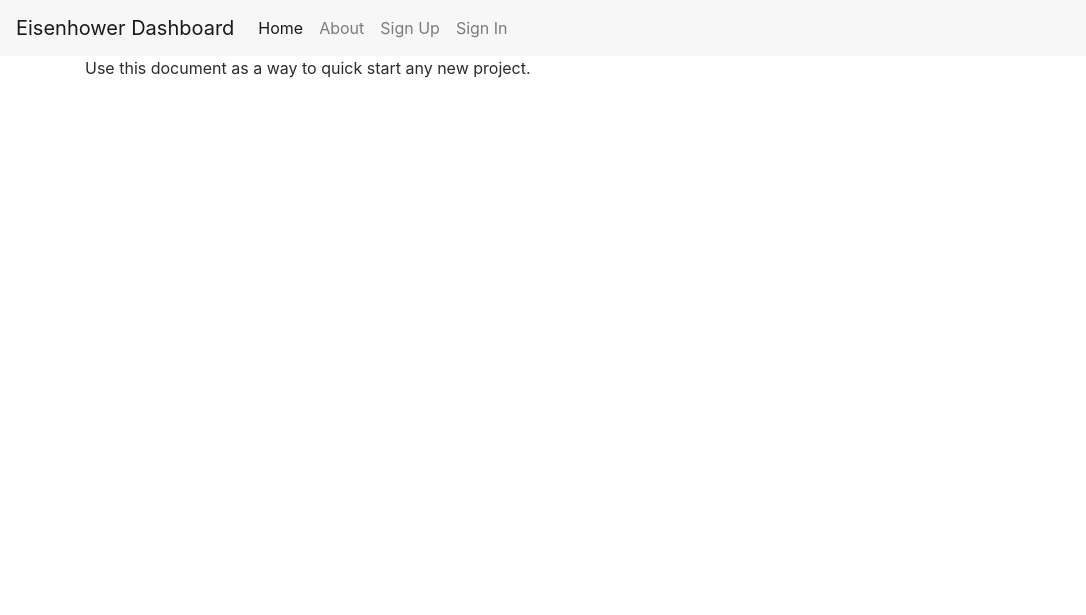
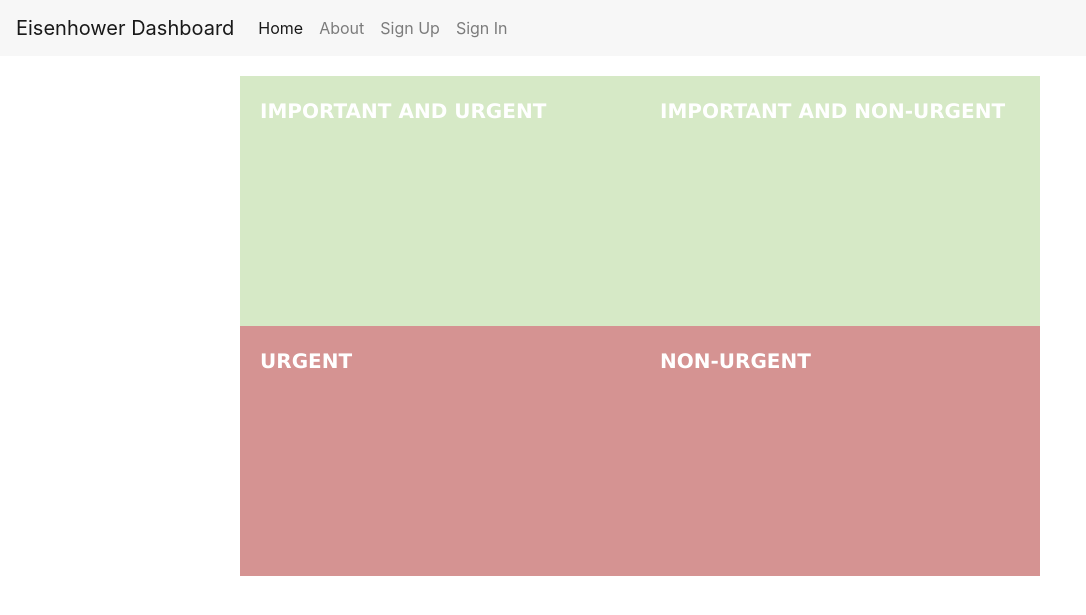
Before and after one commit to mooja/eisenhower_dashboard, a Django app: page / in a window 1280 px wide. Shown: the top 615 px of the page, without its empty margins (0-1086 px from the left). Run offline with Django 3.2, Linux system fonts and the light colour scheme; style sheets or scripts are compiled from the project's sources; some libraries are stand-ins or nearby versions.

Commit message:
initial prototype

```diff
--- a/eisenhower_dashboard/static/sass/project.scss
+++ b/eisenhower_dashboard/static/sass/project.scss
@@ -69,3 +69,46 @@ $red: #b94a48;
 [hidden][style="display: block;"] {
   display: block !important;
 }
+
+////////////////////////////////
+		// Eisenhower Matrix //
+////////////////////////////////
+$matrix_width: 800px;
+$matrix_height: 500px;
+$quadrant_width: $matrix_width / 2;
+$quadrant_height: $matrix_height / 2;
+
+.ematrix {
+  width: $matrix_width;
+  height: $matrix_height;
+  margin: 20px auto;
+}
+
+.quadrant {
+  float: left;
+  display: block;
+  width: $quadrant_width;
+  height: $quadrant_height;
+  color: $white;
+  font-family: 'Lucida Sans', 'Lucida Sans Regular', 'Lucida Grande', 'Lucida Sans Unicode', Geneva, Verdana, sans-serif;
+  font-size: 20px;
+  font-weight: 600;
+  padding: 20px;
+  text-transform: uppercase;
+}
+
+.quadrant1 {
+  background: $mint-green;
+}
+
+.quadrant2 {
+  background: $mint-green;
+}
+
+.quadrant3 {
+  background: lighten($red, 20%);
+}
+
+.quadrant4 {
+  background: lighten($red, 20%);
+}
--- a/eisenhower_dashboard/templates/pages/home.html
+++ b/eisenhower_dashboard/templates/pages/home.html
@@ -1 +1,16 @@
 {% extends "base.html" %}
+
+{% block content %}
+<div class="ematrix"><div class="quadrant quadrant1">
+    Important and Urgent
+
+    </div><div class="quadrant quadrant2">
+    Important and Non-Urgent
+
+    </div>
+    <div class="quadrant quadrant3">
+    Urgent
+    </div><div class="quadrant quadrant4">
+    Non-Urgent
+    </div></div>
+{% endblock content %}
```
